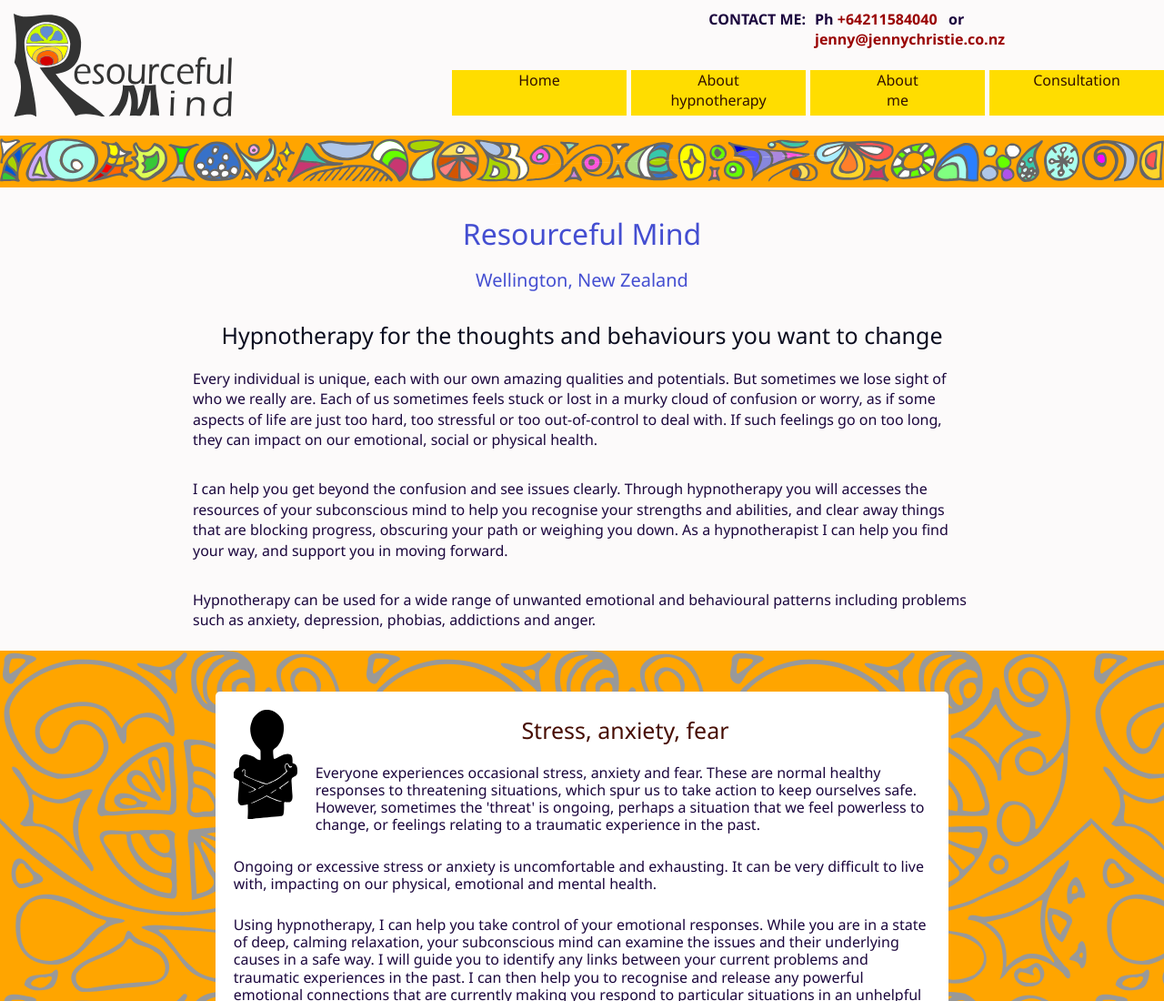
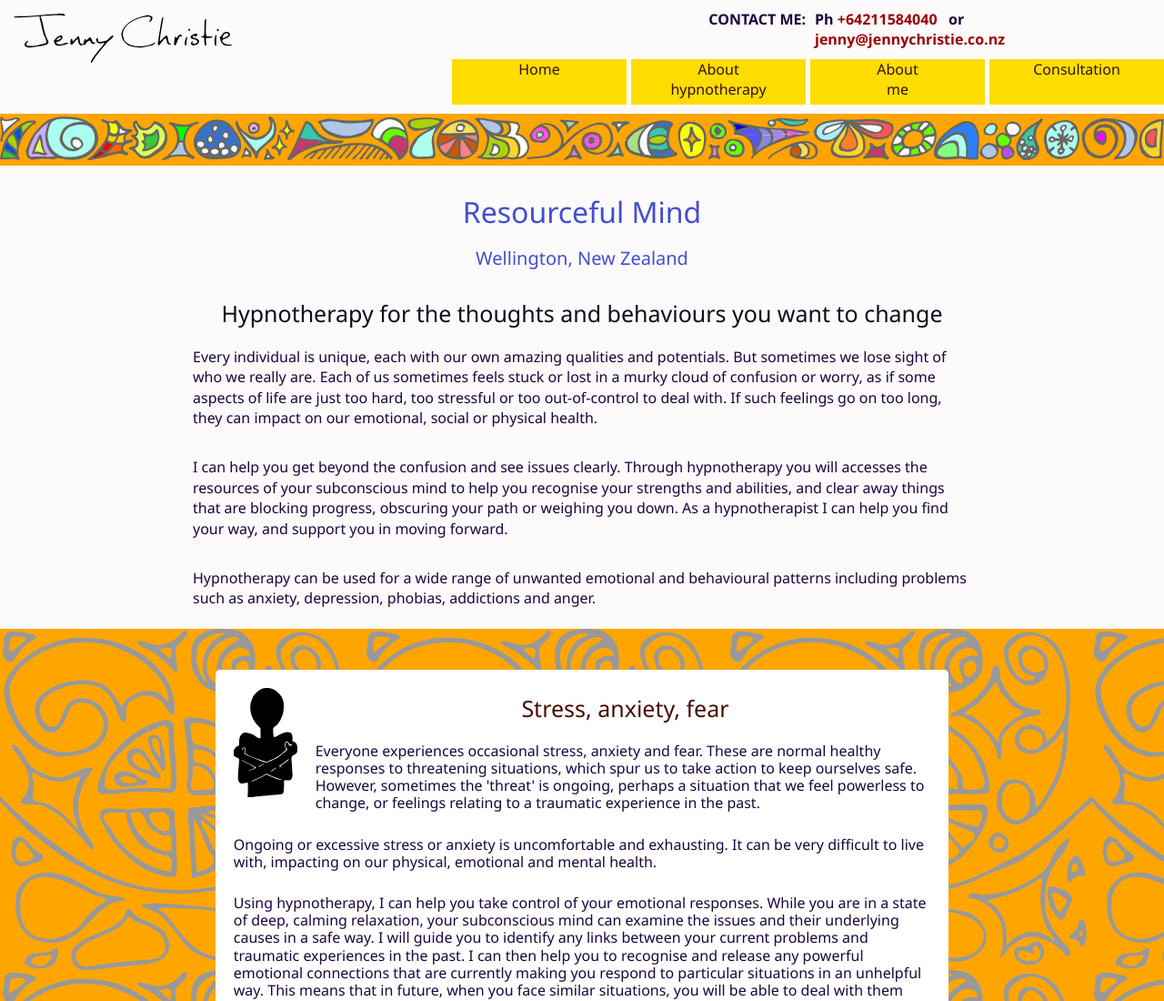
Before and after one commit to BIOS9/Jenny-Christie-website, a plain HTML site: page src/index.html in a window 1280 px wide. Shown: the top 1100 px of the page at 91% size. Drawn offline with nearby package versions, Linux system fonts and the light colour scheme.

Commit message:
Try signature logo in index

```diff
--- a/src/index.html
+++ b/src/index.html
@@ -42,7 +42,7 @@
 <body>
     <div class="grid-container1">
 
-        <div class="item1"><img src="Images/logo-v2.svg" alt="logo"/></div>
+        <div class="item1"><img src="Images/drawing-signature-edited.svg" alt="logo"/></div>
         <div class="item2">CONTACT ME:</div>
         <div class="item3">Ph <a href="tel:+64211584040">+64211584040</a> &nbsp or &nbsp <a href="mailto:jenny@jennychristie.co.nz"> jenny@jennychristie.co.nz</a> </div>
         <div class="item5 nav current">Home</div>
```
Also changed, not shown: src/Images/drawing-signature-edited.svg (renamed from Resource material/drawing-signature edited.svg).
